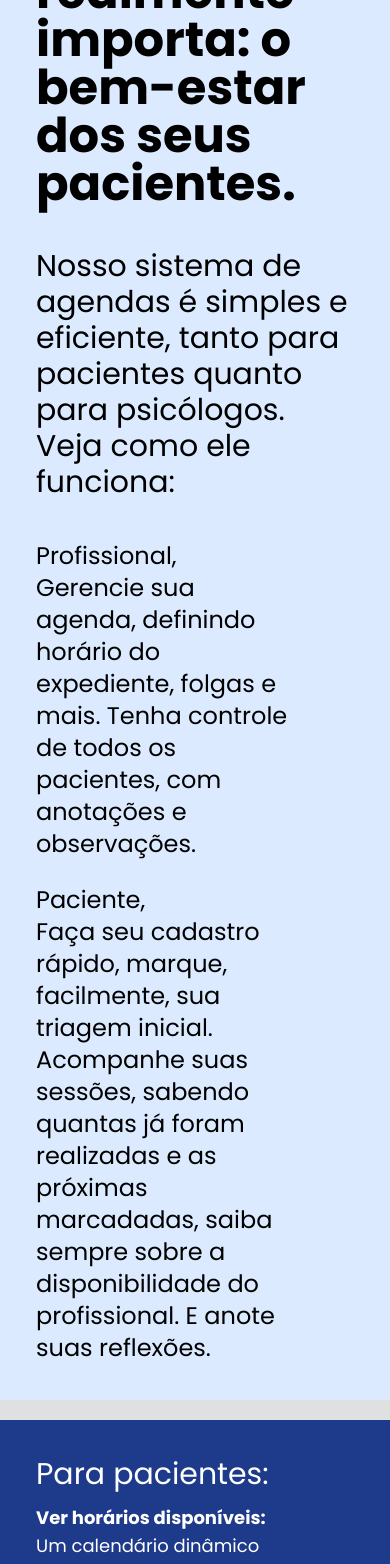
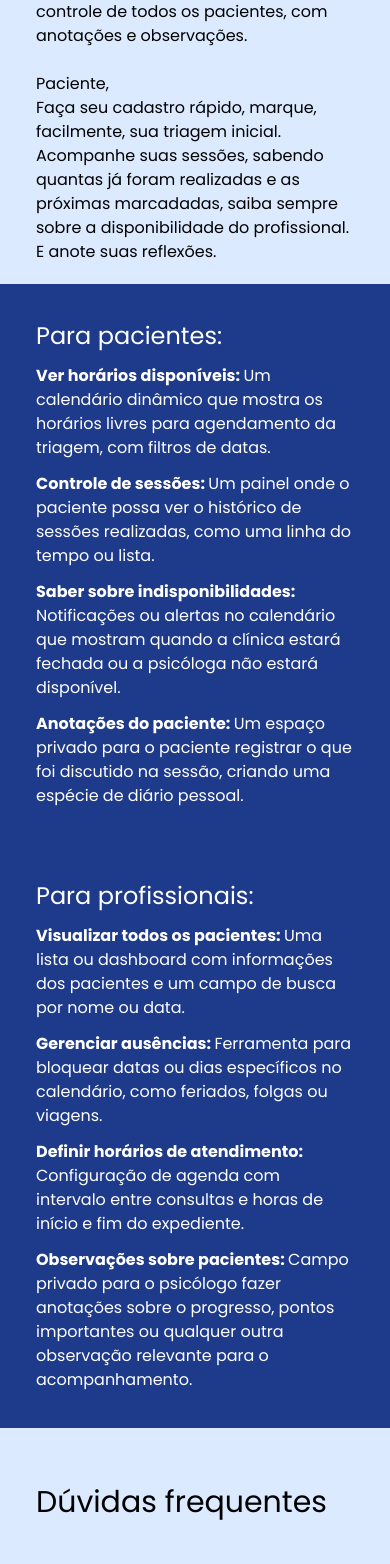
Before and after one commit to PedrooMURILO/agendamente-front-project, a React (Vite) app: page / in a window 390 px wide. Shown: the part 432-1996 px from the top of the page. Built offline with nearby package versions, Linux system fonts and the light colour scheme.

Commit message:
Responsiveness updated

```diff
--- a/src/components/Navbar.jsx
+++ b/src/components/Navbar.jsx
@@ -9,14 +9,14 @@ function Navbar() {
   };
 
   return (
-    <header className="hidden md:block md:sticky z-50 top-0 bg-blue-900 text-white">
-      <nav className="flex md:flex-row px-1 py-4 md:p-8">
-        <div className="md:m-auto">
-          <ul className="md:flex md:flex-row md:space-x-4 space-y-1 md:space-y-0 text-xl">
+    <header className="hidden lg:block lg:sticky z-50 top-0 bg-blue-900 text-white">
+      <nav className="flex lg:flex-row px-1 py-4 lg:p-8">
+        <div className="lg:m-auto">
+          <ul className="lg:flex lg:flex-row lg:space-x-4 space-y-1 lg:space-y-0 text-xl">
             <li>
               <a
                 onClick={() => handleScroll("howWork")}
-                className="md:px-3 md:py-2 hover:border-b-4 border-white cursor-pointer"
+                className="lg:px-3 lg:py-2 hover:border-b-4 border-white cursor-pointer"
               >
                 Como funciona?
               </a>
@@ -24,7 +24,7 @@ function Navbar() {
             <li>
               <a
                 onClick={() => handleScroll("resources")}
-                className="md:px-3 md:py-2 hover:border-b-4 border-white cursor-pointer"
+                className="lg:px-3 lg:py-2 hover:border-b-4 border-white cursor-pointer"
               >
                 Recursos
               </a>
@@ -32,7 +32,7 @@ function Navbar() {
             <li>
               <a
                 onClick={() => handleScroll("needHelp")}
-                className="md:px-3 md:py-2 hover:border-b-4 border-white cursor-pointer"
+                className="lg:px-3 lg:py-2 hover:border-b-4 border-white cursor-pointer"
               >
                 Precisa de ajuda?
               </a>
@@ -40,7 +40,7 @@ function Navbar() {
             <li>
               <a
                 onClick={() => handleScroll("needHelp")}
-                className="md:px-3 md:py-2 hover:border-b-4 border-white cursor-pointer"
+                className="lg:px-3 lg:py-2 hover:border-b-4 border-white cursor-pointer"
               >
                 Login
               </a>
--- a/src/components/home/HowWork.jsx
+++ b/src/components/home/HowWork.jsx
@@ -2,21 +2,21 @@ function HowWork() {
   return (
     <section
       id="howWork"
-      className="my-5 md:my-0 md:h-screen flex justify-center items-center bg-blue-100"
+      className="mb-5 md:my-0 lg:h-screen flex justify-center items-center bg-blue-100"
     >
-      <div className="p-9">
-        <h1 className="mt-2 mb-4 font-bold text-5xl">
+      <div className="pl-9 pr-9">
+        <h1 className="mb-2 font-bold text-2xl xl:text-4xl 2xl:text-5xl">
           Organize suas sessões, simplifique sua rotina e foque no que realmente
           importa: o bem-estar dos seus pacientes.
         </h1>
 
-        <h1 className="mt-10 mb-10 text-3xl">
+        <h1 className="mt-5 mb-10 text-xl xl:text-2xl 2xl:text-3xl">
           Nosso sistema de agendas é simples e eficiente, tanto para pacientes
           quanto para psicólogos. <br /> Veja como ele funciona:
         </h1>
 
-        <div className="md:w-4/5 text-2xl space-y-6">
-          <div className="w-4/5">
+        <div className="md:w-4/5 space-y-6">
+          <div>
             <h1>Profissional,</h1>
             <p>
               Gerencie sua agenda, definindo horário do expediente, folgas e
@@ -24,7 +24,7 @@ function HowWork() {
               observações.
             </p>
           </div>
-          <div className="w-4/5">
+          <div>
             <h1>Paciente,</h1>
             <p>
               Faça seu cadastro rápido, marque, facilmente, sua triagem inicial.
--- a/src/components/home/NeedHelp.jsx
+++ b/src/components/home/NeedHelp.jsx
@@ -2,12 +2,14 @@ function NeedHelp() {
   return (
     <section
       id="needHelp"
-      className="my-5 md:my-0 md:h-screen flex justify-center items-center bg-blue-100"
+      className="my-5 md:my-0 lg:h-screen flex justify-center items-center bg-blue-100"
     >
       <div>
-        <h1 className="text-5xl text-center mb-5">Dúvidas frequentes</h1>
+        <h1 className="text-3xl mb-3 md:text-center p-9 xl:text-4xl">
+          Dúvidas frequentes
+        </h1>
         <div className="md:flex space-y-2 md:space-y-0">
-          <div className="space-y-3 w-4/5 text-xl p-9">
+          <div className="space-y-3 w-4/5 pr-9 pl-9">
             <div>
               <h1 className="font-bold">
                 Como configuro meus horários de atendimento?
@@ -29,7 +31,7 @@ function NeedHelp() {
               </p>
             </div>
           </div>
-          <div className="space-y-3 w-4/5 text-xl p-9">
+          <div className="space-y-3 w-4/5 pr-9 pl-9">
             <div>
               <h1 className="font-bold">
                 Como visualizo e gerencio meus pacientes?
--- a/src/components/home/Resources.jsx
+++ b/src/components/home/Resources.jsx
@@ -2,11 +2,11 @@ function Resources() {
   return (
     <section
       id="resources"
-      className="my-5 md:my-0 md:h-screen bg-blue-900 text-white flex justify-center items-center bg-silver"
+      className="my-5 md:my-0 lg:h-screen bg-blue-900 text-white flex justify-center items-center"
     >
-      <div className="md:flex space-y-2 md:space-y-0">
-        <div className="space-y-3 w-4/5 text-lg p-9">
-          <h1 className="text-3xl">Para pacientes:</h1>
+      <div className="md:flex">
+        <div className="space-y-3 p-9">
+          <h1 className="text-2xl">Para pacientes:</h1>
           <p>
             <b>Ver horários disponíveis: </b>Um calendário dinâmico que mostra
             os horários livres para agendamento da triagem, com filtros de
@@ -27,8 +27,8 @@ function Resources() {
             diário pessoal.
           </p>
         </div>
-        <div className="space-y-3 w-4/5 text-lg p-9">
-          <h1 className="text-3xl">Para profissionais:</h1>
+        <div className="space-y-3 p-9">
+          <h1 className="text-2xl">Para profissionais:</h1>
           <p>
             <b>Visualizar todos os pacientes: </b>Uma lista ou dashboard com
             informações dos pacientes e um campo de busca por nome ou data.
--- a/src/index.css
+++ b/src/index.css
@@ -7,5 +7,5 @@ html {
 }
 
 body {
-  background-color: #dfe0e2;
+  background-color: #dbeafe;
 }
```
